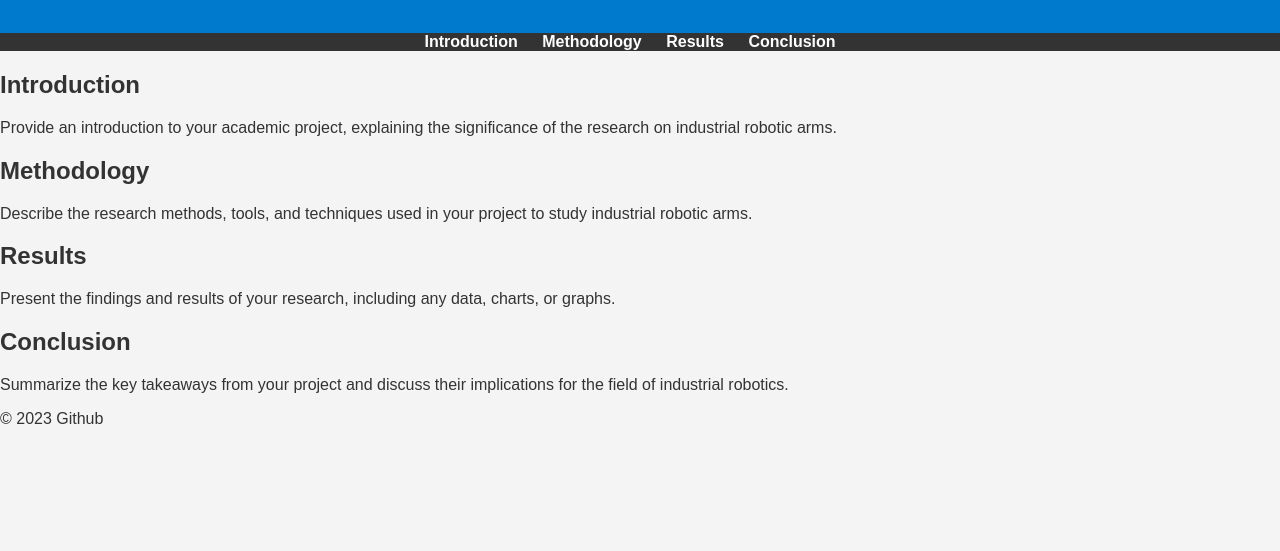
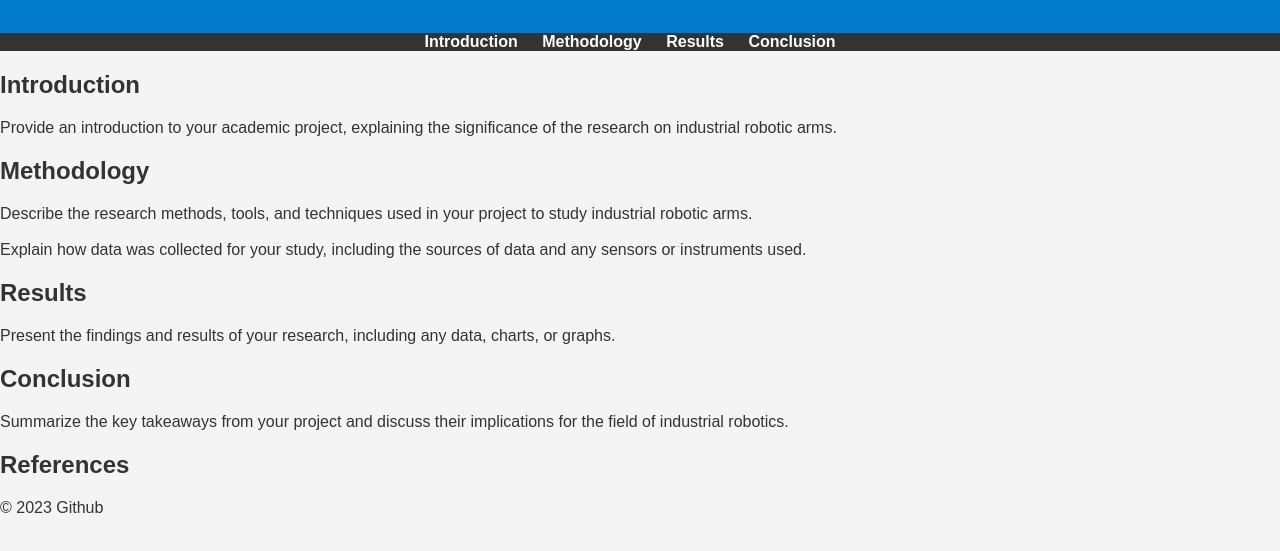
Before and after one commit to wissem01chiha/robotic-arm-manipulator, a plain HTML site: page index.html in a window 1280 px wide. Shown: the part 121-672 px from the top of the page. Drawn offline with Linux system fonts and the light colour scheme.

Commit message:
add files via git windows

```diff
--- a/index.html
+++ b/index.html
@@ -7,7 +7,6 @@
     <meta name="keywords" content="industrial, robotic arms, project, research, academia">
     <meta name="author" content="Your Name">
     <!-- Add any necessary meta tags and CSS links here -->
-
     <style>
         /* Custom CSS styles */
         body {
@@ -82,8 +81,15 @@
     <section id="section2">
         <h2>Methodology</h2>
         <p>
+
             Describe the research methods, tools, and techniques used in your project to study industrial robotic arms.
         </p>
+        <section id="subsection1">
+            <h3></h3>
+            <p>
+                Explain how data was collected for your study, including the sources of data and any sensors or instruments used.
+            </p>
+        </section>
     </section>
 
     <section id="section3">
@@ -99,6 +105,10 @@
             Summarize the key takeaways from your project and discuss their implications for the field of industrial robotics.
         </p>
     </section>
+    <section id="references">
+        <h2>References</h2>
+        <p> </p>
+    </section>
 
     <!-- Add a footer with references, acknowledgments, or contact information -->
     <footer>
```
Also changed, not shown: 16 other files.
